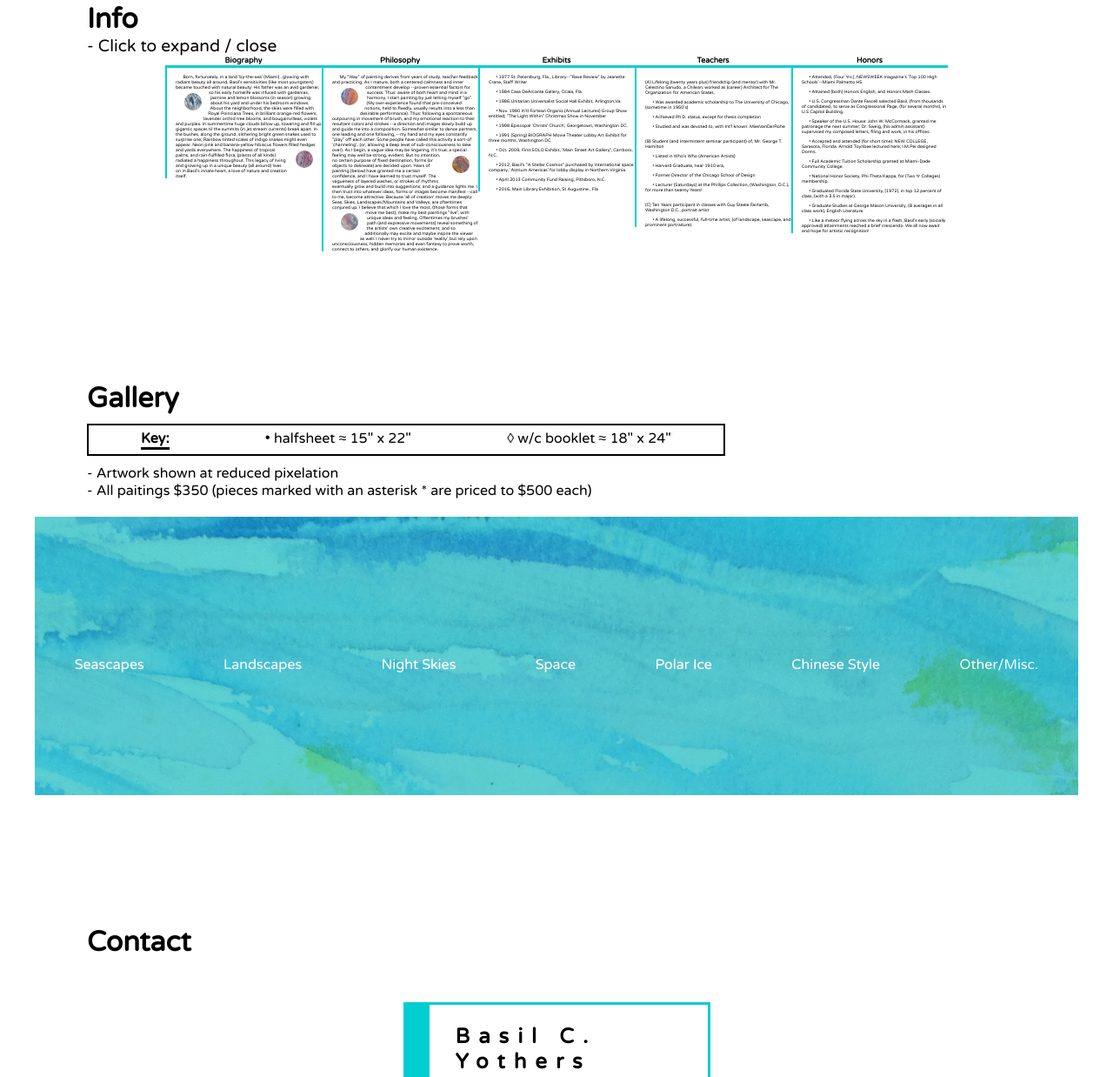
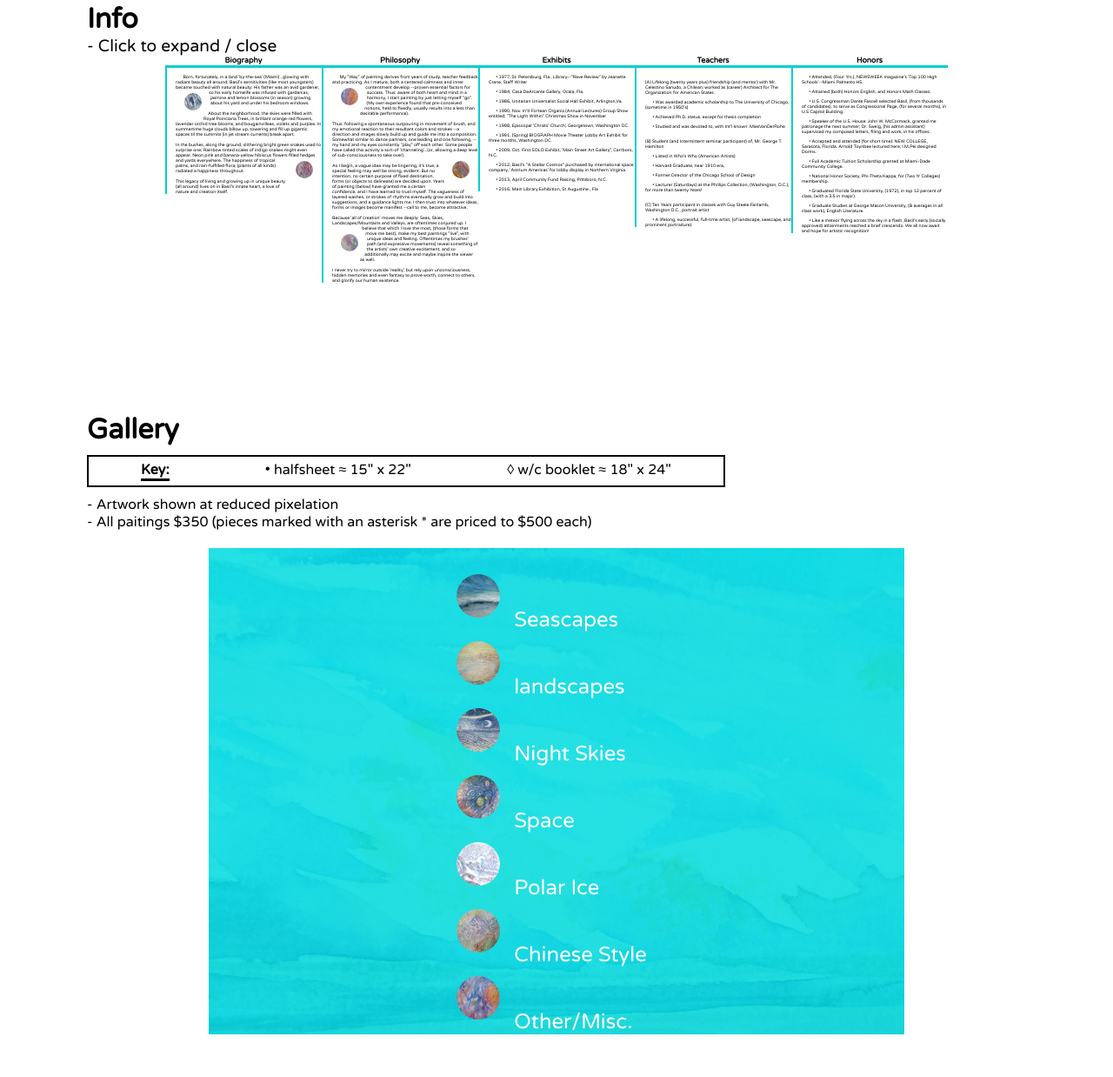
Before and after one commit to charle5adam5/Basil, a plain HTML site: page index.html in a window 1280 px wide. Shown: the part 1330-2568 px from the top of the page at 87% size. Drawn offline with Linux system fonts and the light colour scheme.

Commit message:
box and partials

```diff
--- a/index.html
+++ b/index.html
@@ -51,13 +51,14 @@
             His father was an avid gardener, so his early homelife was infused
             with gardenias, jasmine and lemon blossoms (in season) growing
             about his yard and under his bedroom windows.
+            <br>
+            <br>
 
             About the neighborhood, the skies were filled with Royal Poinciana Trees,
-              in brilliant orange-red flowers, lavender orchid tree blooms,
-              and bougainvilleas, violets and purples.
-
-            In summertime huge clouds billow up, towering and fill up
-            gigantic spaces til the summits (in jet stream currents)  break apart.
+            in brilliant orange-red flowers, lavender orchid tree blooms,
+            and bougainvilleas, violets and purples. In summertime huge clouds billow up, towering and fill up gigantic spaces til the summits (in jet stream currents)  break apart.
+            <br>
+            <br>
 
             In the bushes, along the ground, slithering bright green snakes used to
             surprise one; Rainbow tinted scales of indigo snakes might even appear.
@@ -65,8 +66,10 @@
             Neon pink and banana-yellow hibiscus flowers filled hedges and yards
             everywhere. The happiness of tropical palms, and rain-fulfilled flora,
             (plants of all kinds) radiated a happiness throughout.
+            <br>
+            <br>
 
-            This legacy of living and growing up in a unique beauty (all around)
+            This legacy of living and growing up in unique beauty (all around)
             lives on in Basil's innate heart, a love of nature and creation itself.
 
             </p>
@@ -84,33 +87,28 @@
              <img class='partial' src='./images/partial3.jpg' />
 
            As I mature, both a centered calmness and inner contentment develop --proven essential factors for success. Thus: aware of both heart and mind in a harmony, I start painting by just letting myself "go". (My own experience found that pre-conceived notions, held to fixedly, usually results into a less than desirable performance).
-
+             <br>
+             <br>
 
 
          Thus: following a spontaneous outpouring in movement of brush, and  my emotional reaction to their resultant colors and strokes --a direction and images slowly build up and guide me into a composition. Somewhat similar to dance partners, one leading and one following, --my hand and my eyes constantly "play" off each other. Some people have called this activity a sort-of 'channeling'...(or, allowing a deep level of sub-consciousness to take over).
 
             <img class='partial' src='./images/partial6.jpg' />
 
-         As I begin, a vague idea may be lingering, it's true; a special feeling may well be strong, evident.
-         But no intention, no certain purpose of fixed destination, forms (or objects to delineate) are decided upon.
+            <br>
+            <br>
 
-
-
-         Years of painting (below) have granted me a certain confidence, and I have learned to trust myself.
-
-
-         The vagueness of layered washes, or strokes of rhythms eventually grow and build into suggestions, and a guidance lights me. I then trust into whatever ideas, forms or images become manifest --call to me, become attractive.
-
+         As I begin, a vague idea may be lingering, it's true; a special feeling may well be strong, evident. But no intention, no certain purpose of fixed destination, forms (or objects to delineate) are decided upon. Years of painting (below) have granted me a certain confidence, and I have learned to trust myself. The vagueness of layered washes, or strokes of rhythms eventually grow and build into suggestions, and a guidance lights me. I then trust into whatever ideas, forms or images become manifest --call to me, become attractive.
+            <br>
+            <br>
 
          Because 'all of creation' moves me deeply: Seas, Skies, Landscapes/Mountains and Valleys, are oftentimes conjured up.
 
             <img class='partial' src='./images/partial5.jpg' />
 
-         I believe that which I love the most, (those forms that move me best), make my best paintings "live", with unique ideas and feeling.
-
-
-         Oftentimes my brushes' path (and expressive movements) reveal something of the artists' own creative excitement, and so additionally may excite and maybe inspire the viewer as well.
-
+         I believe that which I love the most, (those forms that move me best), make my best paintings "live", with unique ideas and feeling. Oftentimes my brushes' path (and expressive movements) reveal something of the artists' own creative excitement, and so additionally may excite and maybe inspire the viewer as well.
+            <br>
+            <br>
 
          I never try to mirror outside 'reality', but rely upon unconsciousness, hidden memories and even fantasy to prove worth, connect to others, and glorify our human existence.
 
@@ -125,28 +123,28 @@
            </div>
             <div class='text-wrap'>
             <p>
-             • 1977 St. Petersburg, Fla., Library--"Rave Review" by Jeanette Crane, Staff Writer
+             • 1977, St. Petersburg, Fla., Library--"Rave Review" by Jeanette Crane, Staff Writer
             </p>
             <p>
-             • 1984 Casa DeArcante Gallery, Ocala, Fla.
+             • 1984, Casa DeArcante Gallery, Ocala, Fla.
             </p>
             <p>
-             • 1986 Unitarian Universalist Social Hall Exhibit, Arlington,Va.
+             • 1986, Unitarian Universalist Social Hall Exhibit, Arlington,Va.
             </p>
             <p>
 
-             • Nov. 1990 In'tl Fortean Organiz.(Annual Lectures) Group Show entitled; "The Light Within" Christmas Show in November
+             • 1990, Nov. In'tl Fortean Organiz.(Annual Lectures) Group Show entitled; "The Light Within" Christmas Show in November
             </p>
               <p>
-             • 1998 Episcopal 'Christs' Church', Georgetown, Washington DC.
+             • 1998, Episcopal 'Christs' Church', Georgetown, Washington DC.
             </p>
              <p>
-             • 1991 (Spring) BIOGRAPH Movie Theater Lobby Art Exhibit for three months, Washington DC.
+             • 1991, (Spring) BIOGRAPH Movie Theater Lobby Art Exhibit for three months, Washington DC.
 
             </p>
 
             <p>
-             • Oct. 2009, First SOLO Exhibit, 'Main Street Art Gallery", Carrboro, N.C.
+             • 2009, Oct. First SOLO Exhibit, 'Main Street Art Gallery", Carrboro, N.C.
             </p>
             <p>
              • 2012, Basil's "A Stellar Cosmos" purchased by international space company,
@@ -154,7 +152,7 @@
             </p>
 
             <p>
-             • April 2013 Community Fund Raising, Pittsboro, N.C.
+             • 2013, April Community Fund Raising, Pittsboro, N.C.
             </p>
 
               <p>
@@ -269,13 +267,49 @@
 
              <div class='gallery-box'>
                     <div class='gallery-items'>
-                     <p class='gal-item'> Seascapes </p>
-                     <p class='gal-item'> Landscapes </p>
-                     <p class='gal-item'> Night Skies </p>
-                     <p class='gal-item'> Space </p>
-                     <p class='gal-item'> Polar Ice </p>
-                     <p class='gal-item'> Chinese Style </p>
-                     <p class='gal-item'> Other/Misc. </p>
+                    <div>
+                        <p class='gal-item'>
+                            <img class='gal-partial' src='./images/sea1.jpg' />
+                            Seascapes
+                        </p>
+                    </div>
+                    <div>
+                            <p class='gal-item'>
+                                <img class='gal-partial' src='./images/land1.jpg' />
+                                landscapes
+                            </p>
+                        </div>
+                    <div>
+                            <p class='gal-item'>
+                                <img class='gal-partial' src='./images/night1.jpg' />
+                                Night Skies
+                            </p>
+                        </div>
+                    <div>
+                            <p class='gal-item'>
+                                <img class='gal-partial' src='./images/space1.jpg' />
+                                Space
+                            </p>
+                        </div>
+                    <div>
+                            <p class='gal-item'>
+                                <img class='gal-partial' src='./images/polar1.jpg' />
+                                Polar Ice
+                            </p>
+                        </div>
+                    <div>
+                            <p class='gal-item'>
+                                <img class='gal-partial' src='./images/china1.jpg' />
+                                Chinese Style
+                            </p>
+                        </div>
+                    <div>
+                            <p class='gal-item'>
+                                <img class='gal-partial' src='./images/other1.jpg' />
+                                Other/Misc.
+                            </p>
+                        </div>
+
                     </div>
                </div>
 
--- a/style.css
+++ b/style.css
@@ -14,6 +14,10 @@ body {
  max-width: 1200px;
  height: 100%;
  margin: 0 auto;
+}
+
+#big-box {
+    margin: 0 auto;
 }
 
 .title {
@@ -58,7 +62,6 @@ body {
     padding: 5%;
     min-height: 150px;
     width: 80%;
-    mix-blend-mode: hard-light;
 }
 .header-title2 {
     display: flex;
@@ -93,6 +96,7 @@ header {
  background: url('./images/mainsea.jpg');
  height: 85%;
  width: 85%;
+ min-width: 100px;
  max-width: 1000px;
  padding: 2.5%;
  background-size: cover;
@@ -122,7 +126,6 @@ nav {
  padding-right: 10%;
  text-align: center;
  background: RGBA(0, 206, 209, .5);
- mix-blend-mode: hard-light;
 }
 .nav-item {
  margin: 0px 10px 0px 10px;
@@ -170,6 +173,7 @@ nav {
     margin: 0 auto;
     font-size: 5px;
     max-height: 300px;
+    min-width: 90px;
     max-width: 900px;
     overflow-x: scroll;
     overflow: hidden;
@@ -293,9 +297,18 @@ nav {
     background: url('./images/mainsea2.jpg') no-repeat;
     background-size: cover;
     color: white;
-    max-width: 1200px;
+    min-width: 80px;
+    max-width: 800px;
     margin: 0 auto;
     margin-top: 20px;
+}
+
+.gal-partial {
+    height: 50px;
+    width: 50px;
+    border-radius: 100%;
+    shape-outside: circle(50%);
+    margin: 10px;
 }
 
    .gallery-items {
@@ -303,24 +316,33 @@ nav {
     flex-flow: column;
     align-items: center;
     margin: 0 auto;
+    align-items: center;
     justify-content: space-around;
     min-height: 300px;
     width: 100%;
-    background: RGBA(0, 206, 209, .5);;
+    background: RGBA(0, 236, 239, .8);
     padding-top: 20px;
-    mix-blend-mode: hard-light;
    }
-   @media screen and (min-width: 800px) {
+   /* @media screen and (min-width: 800px) {
        .gallery-items {
            flex-flow: row;
        }
-   }
+   } */
    .gal-item {
     padding: 0 1%;
+    width: 250px;
+    font-size: 1.5em;
  }
    .gal-item:hover {
        cursor: pointer;
        border-bottom: solid 2px white;
+   }
+
+   .gallery-items div {
+       display: flex;
+       flex-flow: column;
+       align-items: center;
+       justify-content: space-around;
    }
 
 
@@ -349,8 +371,10 @@ nav {
     background: url('./images/mainsea2.jpg') no-repeat;
     background-size: cover;
     color: white;
-    max-width: 1200px;
+    min-width: 80px;
+    max-width: 800px;
     margin: 0 auto;
+    margin-top: 20px;
    }
 
    .gallery-wrap {
@@ -359,6 +383,7 @@ nav {
        margin: 0 auto;
        justify-content: space-around;
        width: 400px;
+       min-width: 10px;
        max-width: 1000px;
    }
 
```
